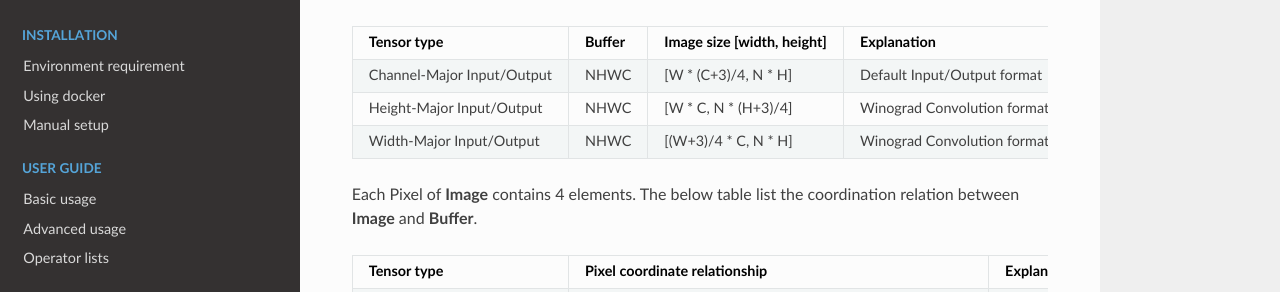
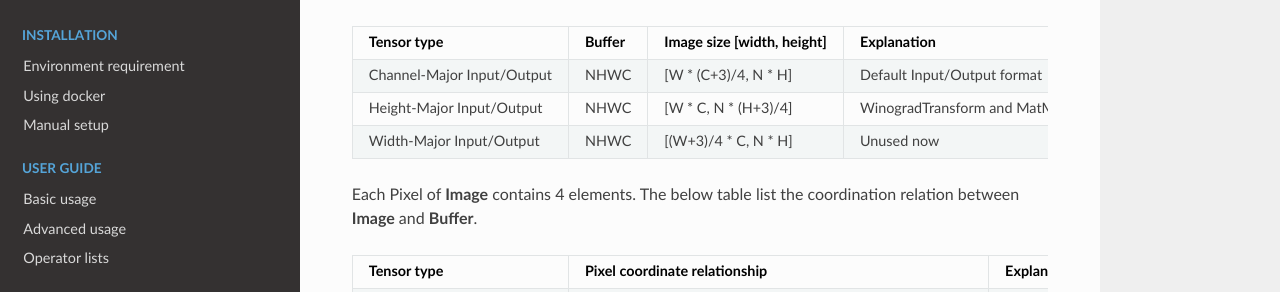
Before and after one commit to XiaoMi/mace, a Sphinx documentation site: the page built from docs/development/memory_layout.rst, in a window 1280 px wide and 900 px high, scrolled down 615 px. Shown: the part 159-451 px from the top of the window. Built offline with Sphinx 7.4.7 and the Read the Docs theme 2.0.0, drawn with Linux system fonts in a browser that asks for light colours.

```diff
--- a/docs/development/memory_layout.rst
+++ b/docs/development/memory_layout.rst
@@ -50,11 +50,11 @@
     * - Height-Major Input/Output
       - NHWC
       - [W * C, N * (H+3)/4]
-      - Winograd Convolution format
+      - WinogradTransform and MatMul output format
     * - Width-Major Input/Output
       - NHWC
       - [(W+3)/4 * C, N * H]
-      - Winograd Convolution format
+      - Unused now
 
 Each Pixel of **Image** contains 4 elements. The below table list the
 coordination relation between **Image** and **Buffer**.
```
Also changed, not shown: 2 other files.
